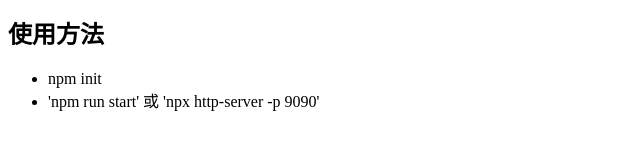
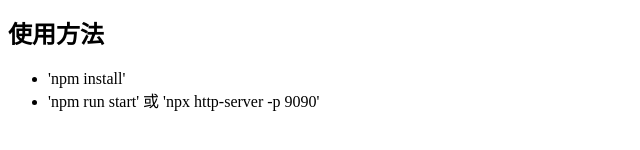
Before and after one commit to everxyz/everxyzlib-stp-demo, a website: page index.html in a window 1280 px wide. Shown: the part 576-726 px from the top of the page, 0-640 px from the left. Drawn offline with Linux system fonts and the light colour scheme; a script that the page names is missing.

Commit message:
update README

```diff
--- a/index.html
+++ b/index.html
@@ -21,7 +21,7 @@
 
     <h2>使用方法</h2>
     <ul>
-      <li>npm init</li>
+      <li>'npm install'</li>
       <li>'npm run start' 或 'npx http-server -p 9090'</li>
     </ul>
 
```
Also changed, not shown: README.md.
